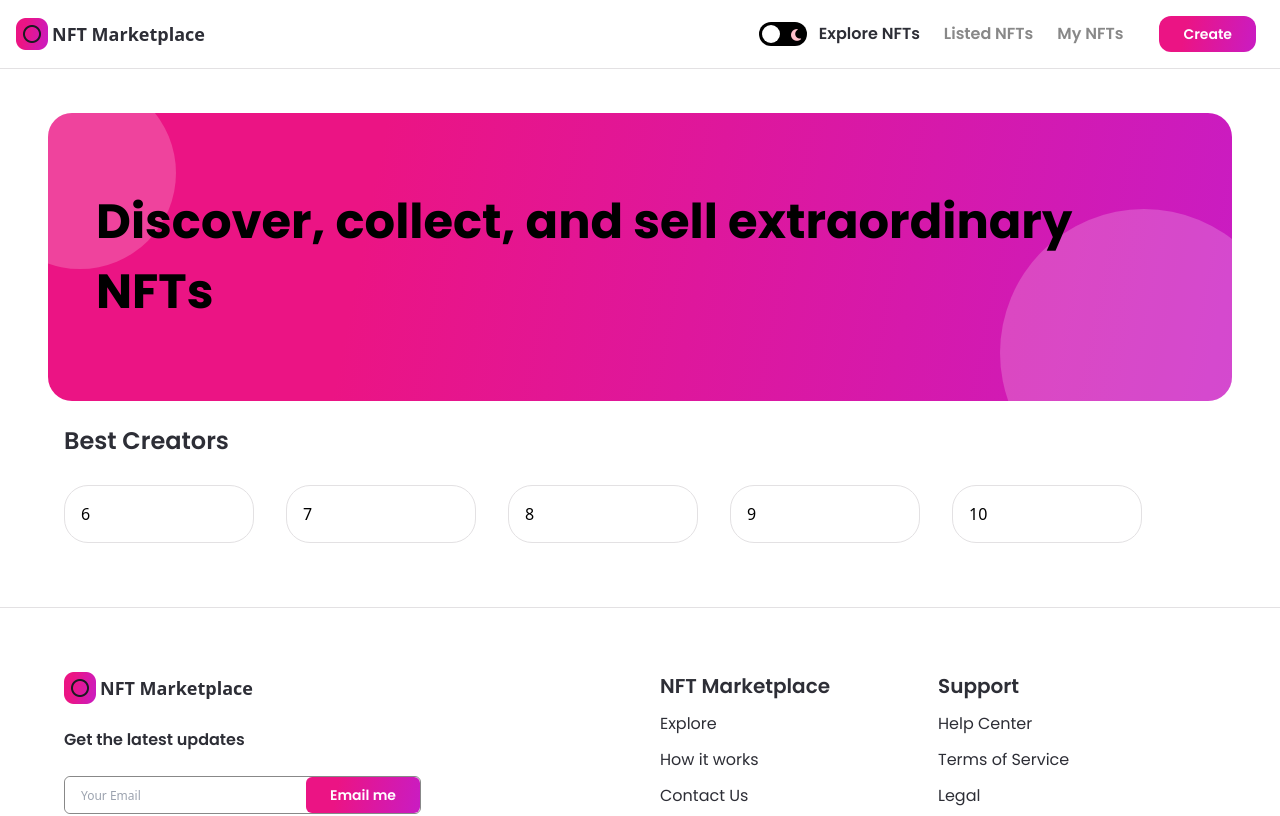
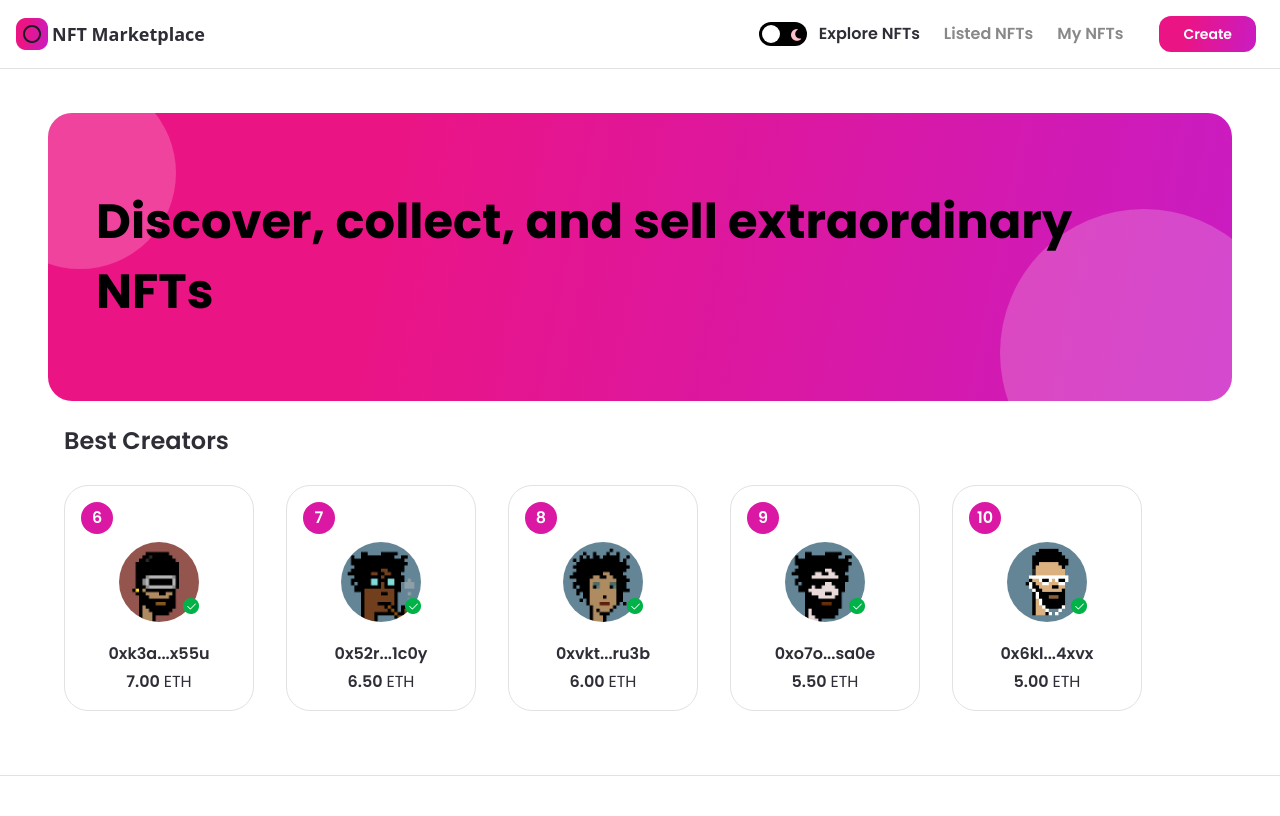
Before and after one commit to Bmullzz/nft_market_place, a Next.js app: page / in a window 1280 px wide. Shown: the top 816 px of the page. Built offline with nearby package versions, Linux system fonts and the light colour scheme.

Commit message:
add style and formatting to creatorCard

```diff
--- a/components/CreatorCard.jsx
+++ b/components/CreatorCard.jsx
@@ -5,9 +5,35 @@ import images from '../assets';
 
 const CreatorCard = ({ rank, creatorImage, creatorName, creatorEths }) => (
   <div className="min-w-190 minlg:min-w-240 dark:bg-nft-black-3 bg-white border dark:border-nft-black-3 border-nft-gray-1 rounded-3xl flex flex-col p-4 m-4">
-    <div>
-      <p>{rank}</p>
+    <div className="w-8 h-8 minlg:w-10 minlg:h-10 bg-nft-red-violet flexCenter rounded-full">
+      <p className="font-poppins text-white font-semibold text-base minlg:text-lg">{rank}</p>
     </div>
+
+    <div className="my-2 flex justify-center">
+      <div className="relative w-20 h-20 minlg:w-28 minlg:h-28">
+        <Image
+          src={creatorImage}
+          layout="fill"
+          objectFit="cover"
+          alt="creatorName"
+          className="rounded-full"
+        />
+        <div className="absolute w-4 h-4 minlg:w-7 minlg:h-7 bottom-2 -right-0">
+          <Image
+            src={images.tick}
+            layout="fill"
+            objectFit="contain"
+            alt="tick"
+          />
+        </div>
+      </div>
+    </div>
+
+    <div className="mt-3 minlg:mt-7 text-center flaxCenter flex-col">
+      <p className="font-poppins dark:text-white text-nft-black-1 font-semibold text-base">{creatorName}</p>
+      <p className="mt-1 font-poppins dark:text-white text-nft-black-1 font-semibold text-base">{creatorEths.toFixed(2)} <span className="font-normal">ETH</span></p>
+    </div>
+
   </div>
 );
 
```
